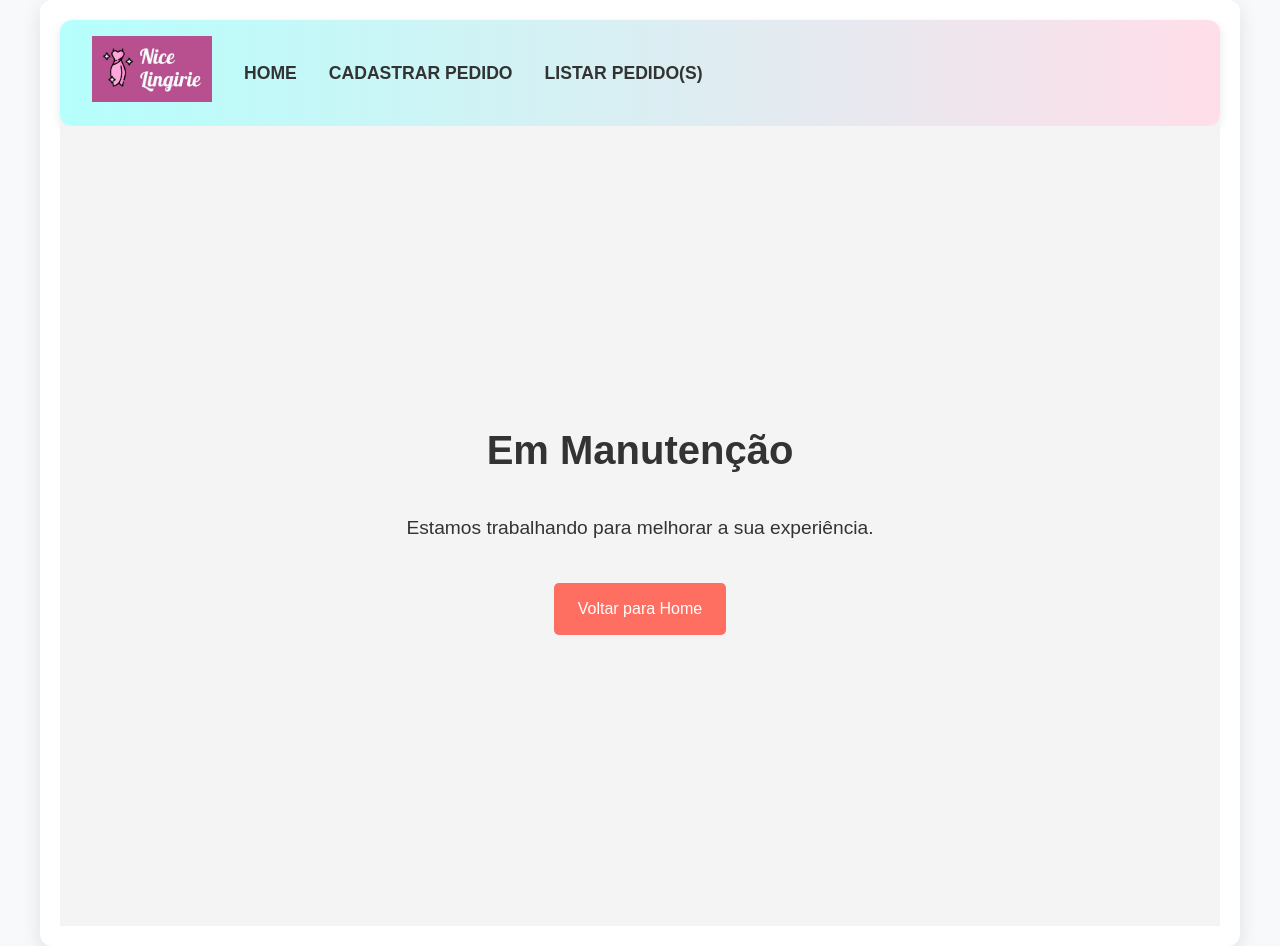
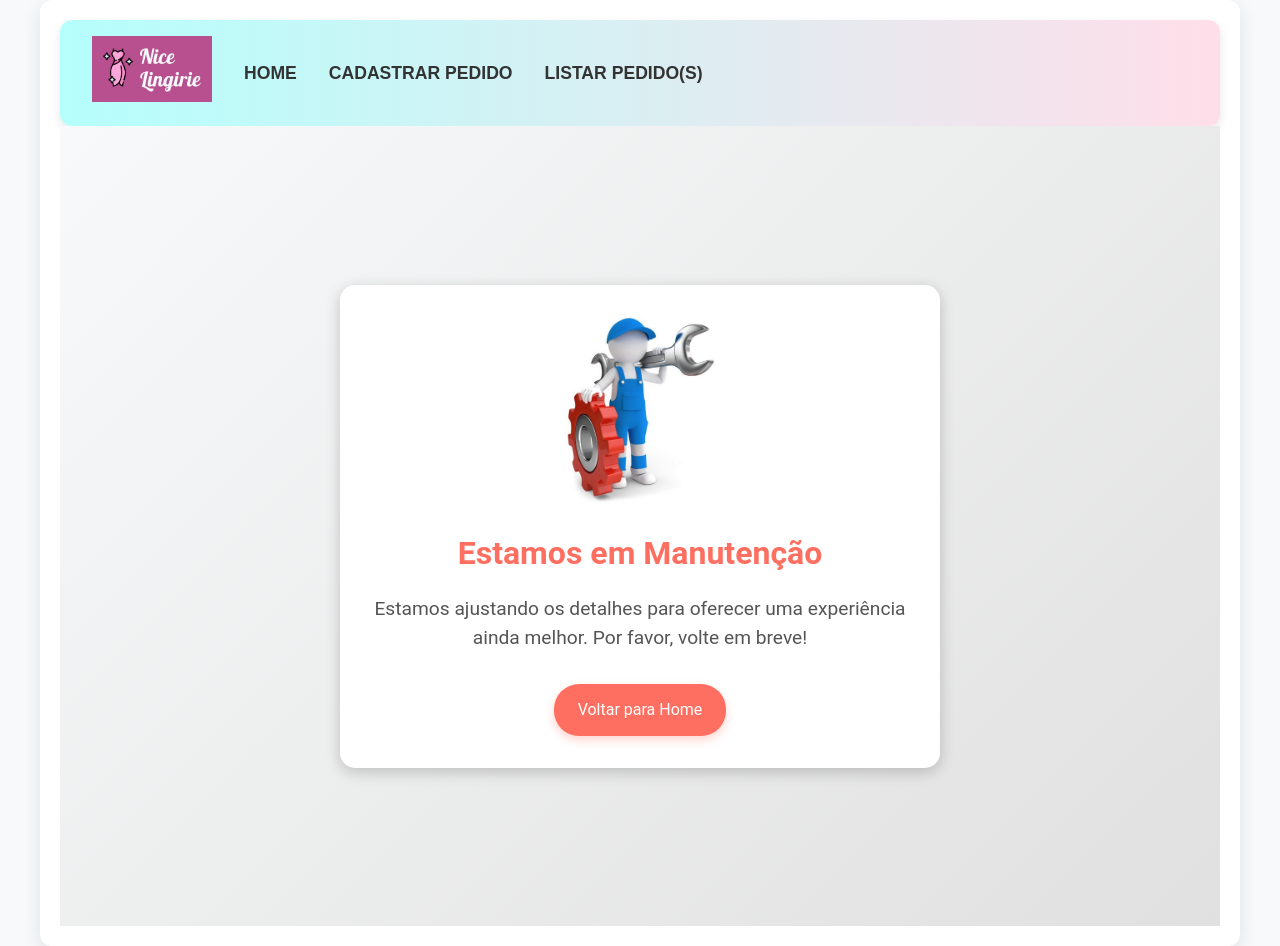
Before and after one commit to Alex12Rodrigues/Reposit-rio-front-PW3, a React (Vite) app in the folder loja/: page /em-manutencao in a window 1280 px wide. Built offline with nearby package versions, Linux system fonts and the light colour scheme.

Commit message:
Manutenção finalizada

```diff
--- a/loja/src/components/pages/EmManutencao.jsx
+++ b/loja/src/components/pages/EmManutencao.jsx
@@ -5,11 +5,20 @@ import style from "./EmManutencao.module.css";
 const EmManutencao = () => {
     return (
         <div className={style.container}>
-            <h1>Em Manutenção</h1>
-            <p>Estamos trabalhando para melhorar a sua experiência.</p>
-            <Link to="/" className={style.button}>
-                Voltar para Home
-            </Link>
+            <div className={style.content}>
+                <img
+                    src="/manutenção.jpg"
+                    alt="Página em manutenção"
+                    className={style.image}
+                />
+                <h1 className={style.title}>Estamos em Manutenção</h1>
+                <p className={style.message}>
+                    Estamos ajustando os detalhes para oferecer uma experiência ainda melhor. Por favor, volte em breve!
+                </p>
+                <Link to="/" className={style.button}>
+                    Voltar para Home
+                </Link>
+            </div>
         </div>
     );
 };
--- a/loja/src/components/pages/EmManutencao.module.css
+++ b/loja/src/components/pages/EmManutencao.module.css
@@ -1,36 +1,54 @@
 .container {
     display: flex;
-    flex-direction: column;
+    justify-content: center;
     align-items: center;
-    justify-content: center;
     height: 100vh;
+    background: linear-gradient(135deg, #f8f9fa, #e0e0e0);
+    font-family: 'Roboto', sans-serif;
     text-align: center;
-    background-color: #f4f4f4;
+    color: #333;
 }
 
-h1 {
-    font-size: 2.5rem;
-    color: #ff6f61;
+.content {
+    max-width: 600px;
+    background: white;
+    padding: 2rem;
+    border-radius: 15px;
+    box-shadow: 0 4px 15px rgba(0, 0, 0, 0.2);
+    text-align: center;
 }
 
-p {
+.image {
+    width: 150px;
+    margin-bottom: 1rem;
+}
+
+.title {
+    font-size: 2rem;
+    color: #ff6f61;
+    margin-bottom: 1rem;
+}
+
+.message {
     font-size: 1.2rem;
-    margin: 1rem 0;
-    color: #333;
+    margin-bottom: 2rem;
+    color: #555;
+    line-height: 1.5;
 }
 
 .button {
     display: inline-block;
-    margin-top: 1.5rem;
+    background-color: #ff6f61;
+    color: white;
+    text-decoration: none;
     padding: 0.8rem 1.5rem;
-    background-color: #ff6f61;
-    color: #fff;
-    text-decoration: none;
+    border-radius: 25px;
     font-size: 1rem;
-    border-radius: 5px;
     transition: background-color 0.3s ease;
+    box-shadow: 0 4px 10px rgba(255, 111, 97, 0.3);
 }
 
 .button:hover {
-    background-color: #e0554c;
+    background-color: #e85c54;
+    box-shadow: 0 4px 15px rgba(255, 111, 97, 0.5);
 }
```
